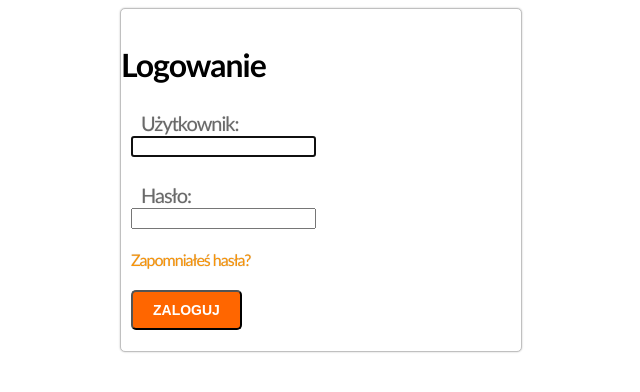
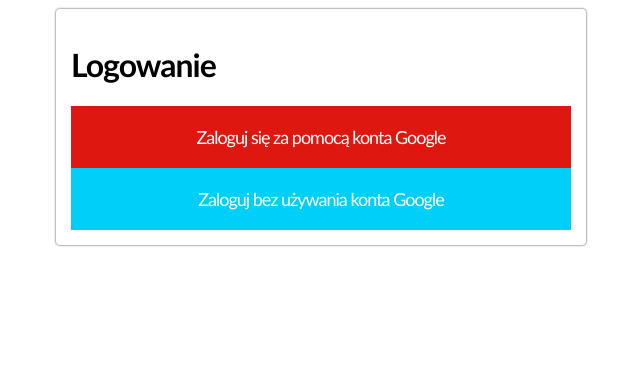
Before and after one commit to jbadysiak/DjangoApp, a Django app: page /csio/login/ in a window 1280 px wide. Shown: the top 392 px of the page, without its empty margins (319-959 px from the left). Run offline with Django 3.2, Linux system fonts and the light colour scheme.

Commit message:
update loginForm

```diff
--- a/csio/static/css/login.css
+++ b/csio/static/css/login.css
@@ -1,7 +1,7 @@
 #panel {
-    width: 400px;
-    margin: 0 auto;
-    padding: 15px 0px 0px;
+    width: 500px;
+    margin: auto;
+    padding: 15px 15px 15px;
     background: #fff;
     border: 1px solid silver;
     font: 16px calibri;
@@ -16,12 +16,12 @@ form {
 }
 
 a {
-    color:#F99407;
+    color: #F99407;
     text-decoration: none;
 }
 
 a:hover {
-    color:#FF6600;
+    color: #FF6600;
 }
 
 label {
@@ -52,11 +52,39 @@ input[type=submit], a.button {
     font-weight: bold;
     background: #FF6600;
     color: #fff;
-    padding: 10px 20px;
+    padding: 10px 25px;
     font-size: 14px;
     text-transform: uppercase;
 }
 
-input[id=id_username]{
-    content: "enter";
+/* social-auth */
+.social {
+    text-align: center;
+    margin: auto;
+    border: black;
 }
+
+.social li {
+    list-style: none;
+    padding: 10px 20px;
+    text-align: center;
+    font-size: 18px;
+}
+
+.social li a {
+    width: 100%;
+    height: 100%;
+    display: block;
+    color: #fff;
+    text-align: center;
+}
+
+.social li.google {
+    padding: 20px;
+    background: #de1710;
+}
+
+.social li.withoutgoogle {
+    padding: 20px;
+    background: #00cffa;
+}
--- a/csio/templates/csio/login.html
+++ b/csio/templates/csio/login.html
@@ -1,15 +1,21 @@
-{% extends "base.html" %}
+{% extends "login.html" %}
 
 {% block title %}
     Logowanie
 {% endblock %}
 
-{% block content %}
-    <h1>Logowanie</h1>
-    <p>Podaj dane logowania</p>
-    <form action="." method="post">
-        {{ form.as_p }}
-        {% csrf_token %}
-        <p><input type="submit" value="Zaloguj"></p>
-    </form>
+{% block panel %}
+    <div class="login-form">
+        <h1>Logowanie</h1>
+        <div class="social">
+            <li class="google">
+                <a href="{% url "social:begin" "google-oauth2" %}">Zaloguj się za pomocą konta Google</a>
+            </li>
+            <li class="withoutgoogle">
+                <a href="{% url "loginwithoutgoogle" %}">Zaloguj bez używania konta Google</a>
+            </li>
+        </div>
+
+
+    </div>
 {% endblock %}
--- a/csio/templates/registration/login.html
+++ b/csio/templates/registration/login.html
@@ -11,14 +11,14 @@
             Spróbuj ponownie.
         </p>
     {% endif %}
-    <div class="login-form" >
-        <h1>Logowanie</h1>
-        <form action="{% url 'login' %}" method="post">
+
+    <div class="login-form">
+        <form action="{% url 'loginwithoutgoogle' %}" method="post">
             {{ form.as_p }}
             {% csrf_token %}
             <input type="hidden" name="next" value="{{ next }}"/>
-            <p><a href="{% url "password_reset" %}">Zapomniałeś hasła?</a></p>
             <p><input type="submit" value="Zaloguj"></p>
         </form>
+        <p><a href="{% url "password_reset" %}">Zapomniałeś hasła?</a></p>
     </div>
 {% endblock %}
--- a/csio/urls.py
+++ b/csio/urls.py
@@ -5,7 +5,8 @@ from . import views
 
 urlpatterns = [
     #url(r'^login/$', views.user_login, name='login')
-    url(r'^login/$', login, name='login'),
+    url(r'^loginwithoutgoogle/$', login, name='loginwithoutgoogle'),
+    url(r'login/$', views.user_login, name='login'),
     url(r'^logout/$', logout, name='logout'),
     url(r'^logout-then-login/$', logout_then_login, name='logout_then_login'),
     url(r'^dashboard/$', views.dashboard, name='dashboard'),
```
Also changed, not shown: db.sqlite3.
